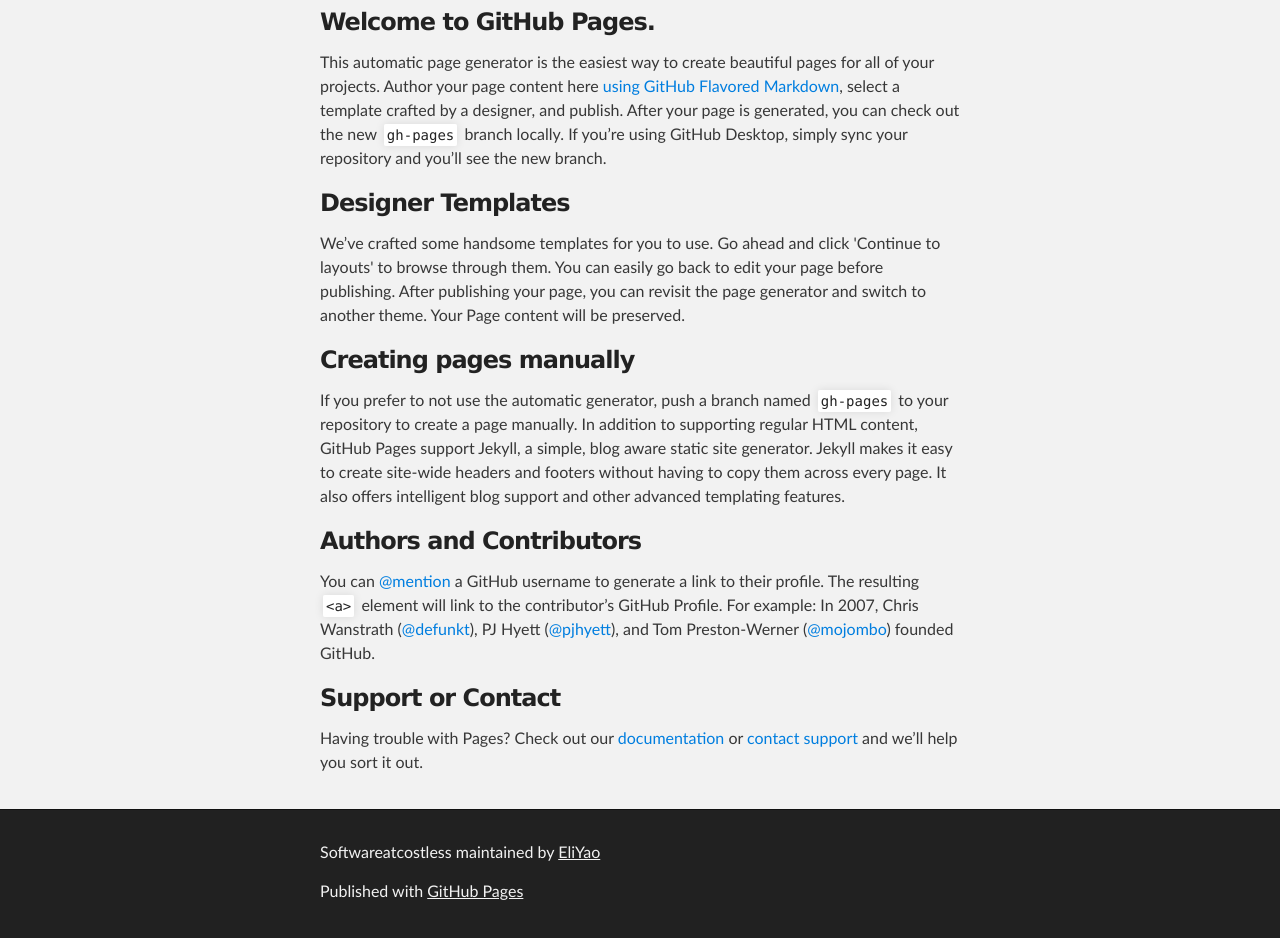
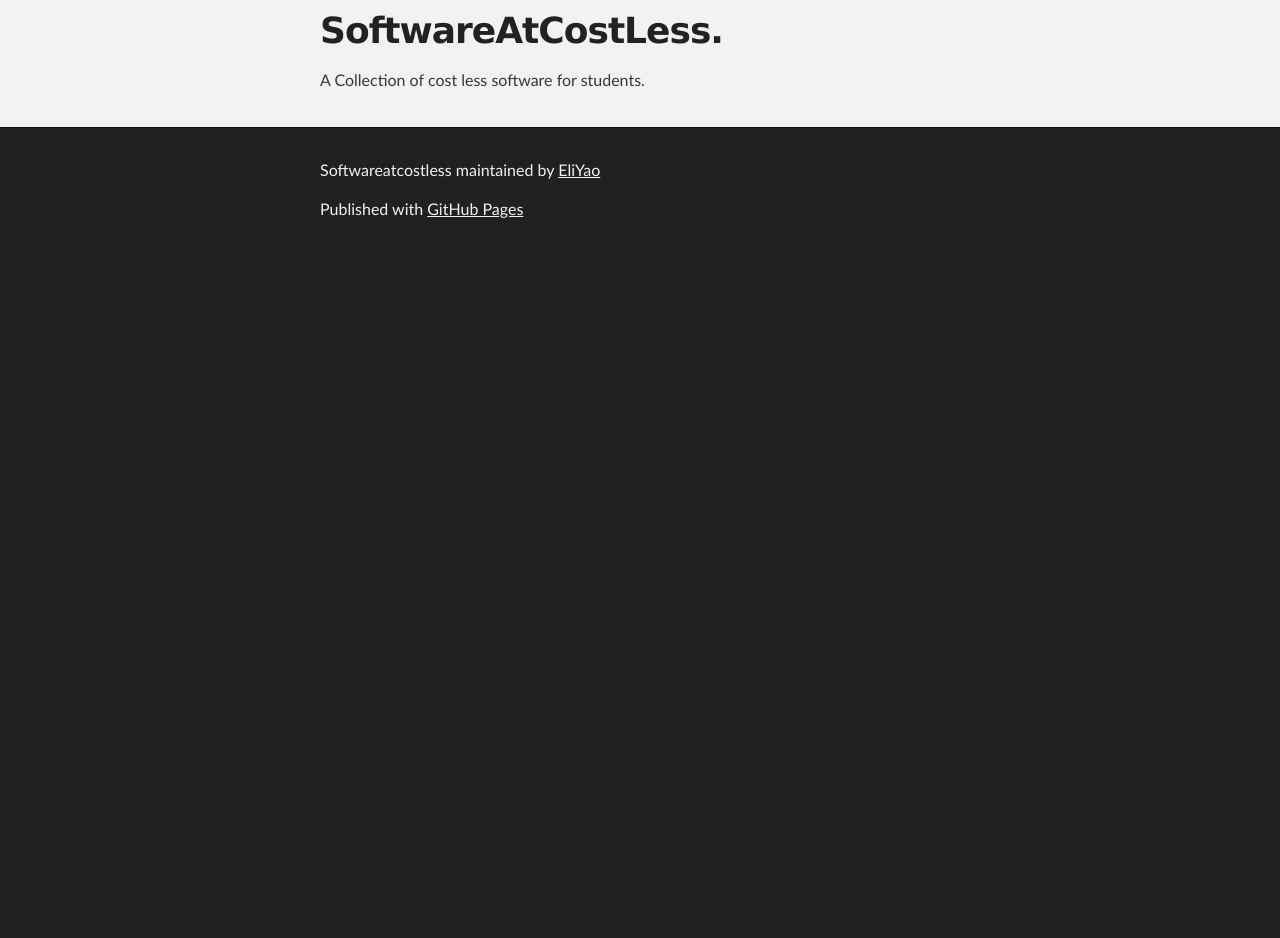
Before and after one commit to EliYao/SoftwareAtCostLess, a plain HTML site: page index.html in a window 1280 px wide. Shown: the part 256-1194 px from the top of the page. After the commit the page ends 800 px from the top, so only its background shows below. Drawn offline with Linux system fonts and the light colour scheme.

```diff
--- a/index.html
+++ b/index.html
@@ -31,30 +31,10 @@
     <!-- MAIN CONTENT -->
     <div id="main_content_wrap" class="outer">
       <section id="main_content" class="inner">
-        <h3>
-<a id="welcome-to-github-pages" class="anchor" href="#welcome-to-github-pages" aria-hidden="true"><span aria-hidden="true" class="octicon octicon-link"></span></a>Welcome to GitHub Pages.</h3>
+        <h1>
+<a id="softwareatcostless" class="anchor" href="#softwareatcostless" aria-hidden="true"><span aria-hidden="true" class="octicon octicon-link"></span></a>SoftwareAtCostLess.</h1>
 
-<p>This automatic page generator is the easiest way to create beautiful pages for all of your projects. Author your page content here <a href="https://guides.github.com/features/mastering-markdown/">using GitHub Flavored Markdown</a>, select a template crafted by a designer, and publish. After your page is generated, you can check out the new <code>gh-pages</code> branch locally. If you’re using GitHub Desktop, simply sync your repository and you’ll see the new branch.</p>
-
-<h3>
-<a id="designer-templates" class="anchor" href="#designer-templates" aria-hidden="true"><span aria-hidden="true" class="octicon octicon-link"></span></a>Designer Templates</h3>
-
-<p>We’ve crafted some handsome templates for you to use. Go ahead and click 'Continue to layouts' to browse through them. You can easily go back to edit your page before publishing. After publishing your page, you can revisit the page generator and switch to another theme. Your Page content will be preserved.</p>
-
-<h3>
-<a id="creating-pages-manually" class="anchor" href="#creating-pages-manually" aria-hidden="true"><span aria-hidden="true" class="octicon octicon-link"></span></a>Creating pages manually</h3>
-
-<p>If you prefer to not use the automatic generator, push a branch named <code>gh-pages</code> to your repository to create a page manually. In addition to supporting regular HTML content, GitHub Pages support Jekyll, a simple, blog aware static site generator. Jekyll makes it easy to create site-wide headers and footers without having to copy them across every page. It also offers intelligent blog support and other advanced templating features.</p>
-
-<h3>
-<a id="authors-and-contributors" class="anchor" href="#authors-and-contributors" aria-hidden="true"><span aria-hidden="true" class="octicon octicon-link"></span></a>Authors and Contributors</h3>
-
-<p>You can <a href="https://help.github.com/articles/basic-writing-and-formatting-syntax/#mentioning-users-and-teams" class="user-mention">@mention</a> a GitHub username to generate a link to their profile. The resulting <code>&lt;a&gt;</code> element will link to the contributor’s GitHub Profile. For example: In 2007, Chris Wanstrath (<a href="https://github.com/defunkt" class="user-mention">@defunkt</a>), PJ Hyett (<a href="https://github.com/pjhyett" class="user-mention">@pjhyett</a>), and Tom Preston-Werner (<a href="https://github.com/mojombo" class="user-mention">@mojombo</a>) founded GitHub.</p>
-
-<h3>
-<a id="support-or-contact" class="anchor" href="#support-or-contact" aria-hidden="true"><span aria-hidden="true" class="octicon octicon-link"></span></a>Support or Contact</h3>
-
-<p>Having trouble with Pages? Check out our <a href="https://help.github.com/pages">documentation</a> or <a href="https://github.com/contact">contact support</a> and we’ll help you sort it out.</p>
+<p>A Collection of cost less software for students.</p>
       </section>
     </div>
 
```
Also changed, not shown: params.json (+1 -1 lines).
